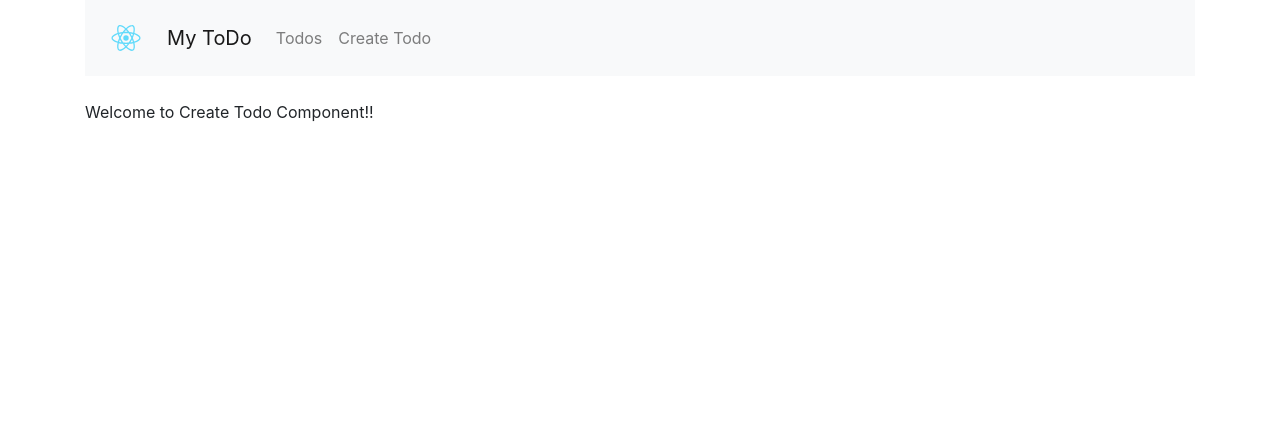
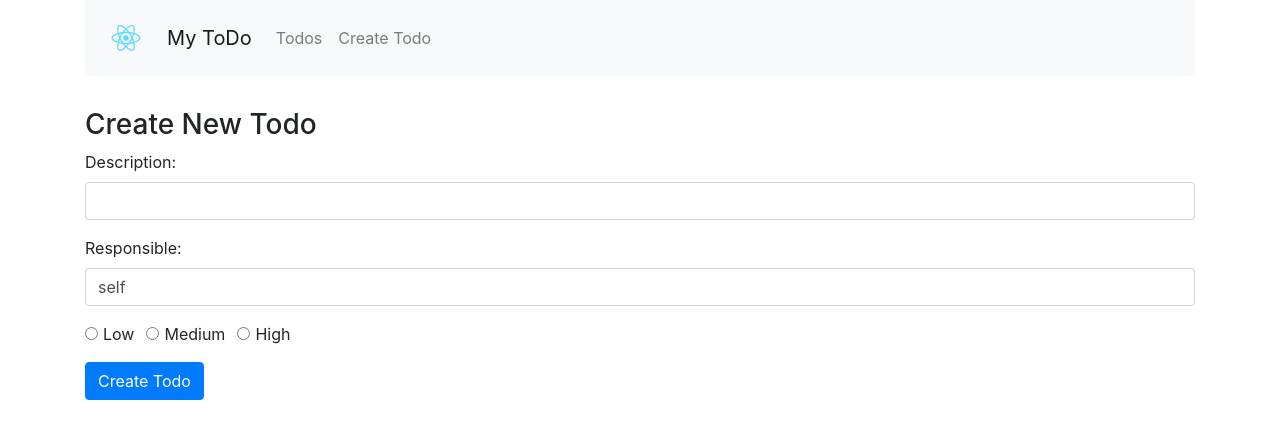
Before and after one commit to Sahil-Maiyani/mern-starter-todo-app, a React (Create React App) app: page /create in a window 1280 px wide. Shown: the top 438 px of the page. Built offline with nearby package versions, Linux system fonts and the light colour scheme.

Commit message:
add source code for create todo

```diff
--- a/src/components/create-todo.component.js
+++ b/src/components/create-todo.component.js
@@ -1,11 +1,122 @@
 import React, { Component } from 'react';
 
 export default class CreateTodo extends Component {
+
+    constructor(props) {
+        super(props);
+
+        this.state = {
+            todo_description: '',
+            todo_responsible: 'self',
+            todo_priority: '',
+            todo_completed: false
+        }
+
+        this.onChangeTodoDescription = this.onChangeTodoDescription.bind(this);
+        this.onChangeTodoResponsible = this.onChangeTodoResponsible.bind(this);
+        this.onChangeTodoPriority = this.onChangeTodoPriority.bind(this);
+        this.onSubmit = this.onSubmit.bind(this);
+    }
+
     render() {
         return (
-            <div>
-                <p>Welcome to Create Todo Component!!</p>
+            <div className="mt-2">
+                <h3>Create New Todo</h3>
+                <form onSubmit={this.onSubmit}>
+                  <div className="form-group">
+                        <label>Description: </label>
+                        <input  type="text"
+                                className="form-control"
+                                value={this.state.todo_description}
+                                onChange={this.onChangeTodoDescription}
+                                />
+                  </div>
+
+                  <div className="form-group">
+                        <label>Responsible: </label>
+                        <input
+                                type="text"
+                                className="form-control"
+                                value={this.state.todo_responsible}
+                                onChange={this.onChangeTodoResponsible}
+                                />
+                  </div>
+
+                  <div className="form-group">
+                    <div className="form-check form-check-inline">
+                        <input  className="form-check-input"
+                                type="radio"
+                                name="priorityOptions"
+                                id="priorityLow"
+                                value="Low"
+                                checked={this.state.todo_priority==='Low'}
+                                onChange={this.onChangeTodoPriority}
+                                />
+                        <label className="form-check-label">Low</label>
+                    </div>
+                    <div className="form-check form-check-inline">
+                        <input  className="form-check-input"
+                                type="radio"
+                                name="priorityOptions"
+                                id="priorityMedium"
+                                value="Medium"
+                                checked={this.state.todo_priority==='Medium'}
+                                onChange={this.onChangeTodoPriority}
+                                />
+                        <label className="form-check-label">Medium</label>
+                    </div>
+                    <div className="form-check form-check-inline">
+                        <input  className="form-check-input"
+                                type="radio"
+                                name="priorityOptions"
+                                id="priorityHigh"
+                                value="High"
+                                checked={this.state.todo_priority==='High'}
+                                onChange={this.onChangeTodoPriority}
+                                />
+                        <label className="form-check-label">High</label>
+                    </div>
+                  </div>
+
+                  <div className="form-group">
+                        <input type="submit" value="Create Todo" className="btn btn-primary" />
+                  </div>
+                </form>
             </div>
         )
     }
+
+    onChangeTodoDescription(e) {
+        this.setState({
+            todo_description: e.target.value
+        });
+    }
+
+    onChangeTodoResponsible(e) {
+        this.setState({
+            todo_responsible: e.target.value
+        });
+    }
+
+    onChangeTodoPriority(e) {
+        this.setState({
+            todo_priority: e.target.value
+        });
+    }
+
+    onSubmit(e) {
+        e.preventDefault();
+
+        console.log(`Form submitted:`);
+        console.log(`Todo Description: ${this.state.todo_description}`);
+        console.log(`Todo Responsible: ${this.state.todo_responsible}`);
+        console.log(`Todo Priority: ${this.state.todo_priority}`);
+
+        this.setState({
+            todo_description: '',
+            todo_responsible: '',
+            todo_priority: '',
+            todo_completed: false
+        })
+    }
 }
```
